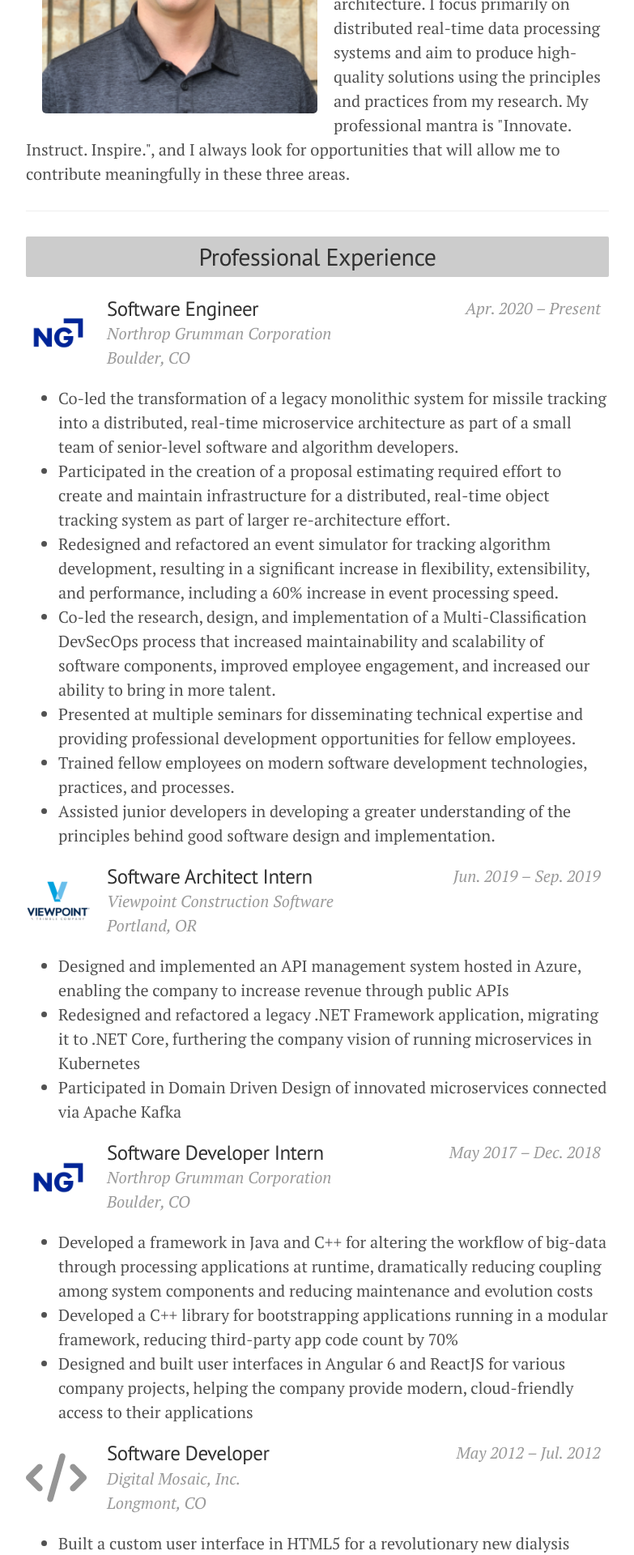
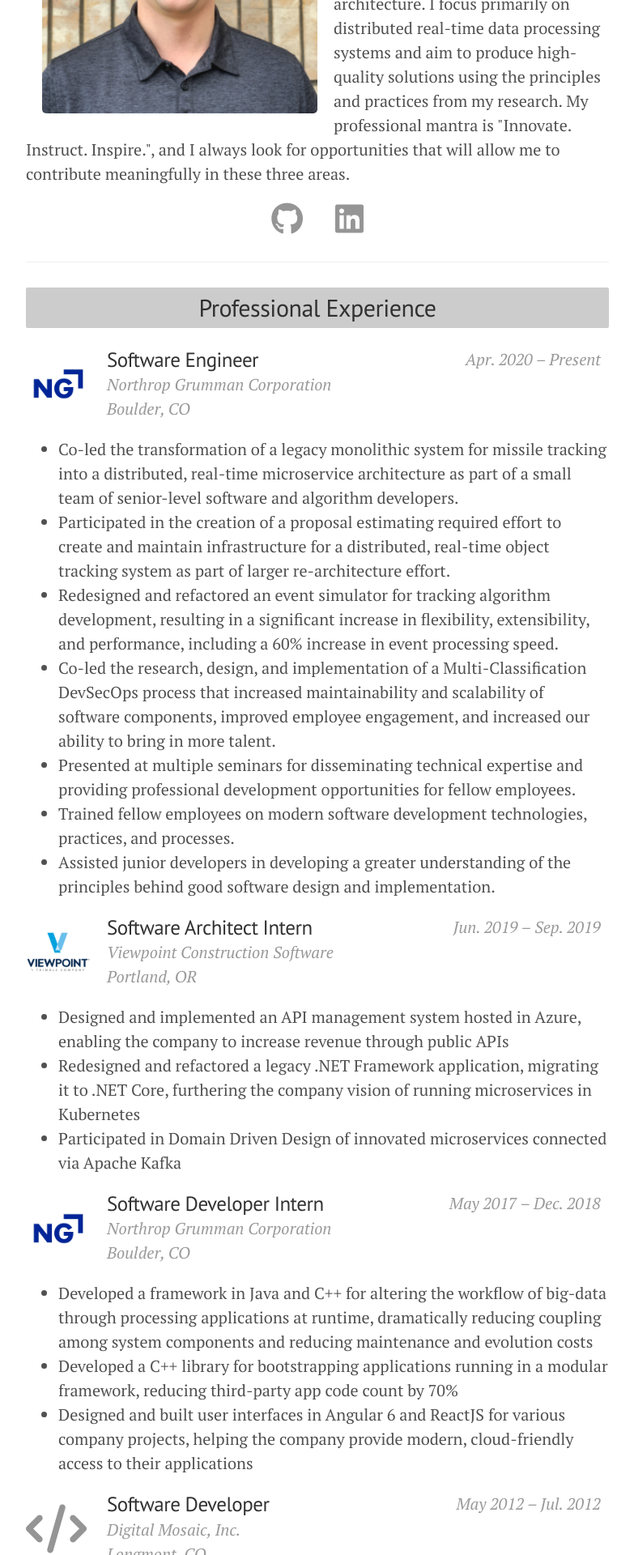
Before and after one commit to bradenhc/bradenhc.github.io, a Jekyll site: the page built from resume/index.html, in a window 1280 px wide. Shown: the part 474-2394 px from the top of the page at 81% size, without its empty margins (248-1031 px from the left). Built offline with Jekyll 4.4.1, drawn with Linux system fonts in a browser that asks for light colours; nearby versions of some CDN libraries.

Commit message:
feat: add links to alternate profiles

```diff
--- a/public/css/hc.css
+++ b/public/css/hc.css
@@ -251,6 +251,17 @@ img.emoji {
   margin: 0;
 }
 
+.resume-links {
+  display: flex;
+  justify-content: center;
+  width: 100%;
+}
+
+.resume-link {
+  color: #959595;
+  margin: 0 1rem;
+}
+
 .resume-content-header-titles {
   margin-left: 1rem;
 }
--- a/resume/index.html
+++ b/resume/index.html
@@ -11,6 +11,13 @@ title: Resume
 <div class="resume-header">
   <img class="resume-profile" src="{{ res.image_url }}" />
   <p class="resume-about">{{ res.about }}</p>
+  <div class="resume-links">
+    {% for link in res.links %}
+      <a class="resume-link" href="{{ link.url }}">
+        <i class="fab fa-{{ link.icon }} fa-2x"></i>
+      </a>
+    {% endfor %}
+  </div>
 </div>
 
 {% for section in res.sections %}
```
Also changed, not shown: _data/resume.yaml (+2 -8 lines).
